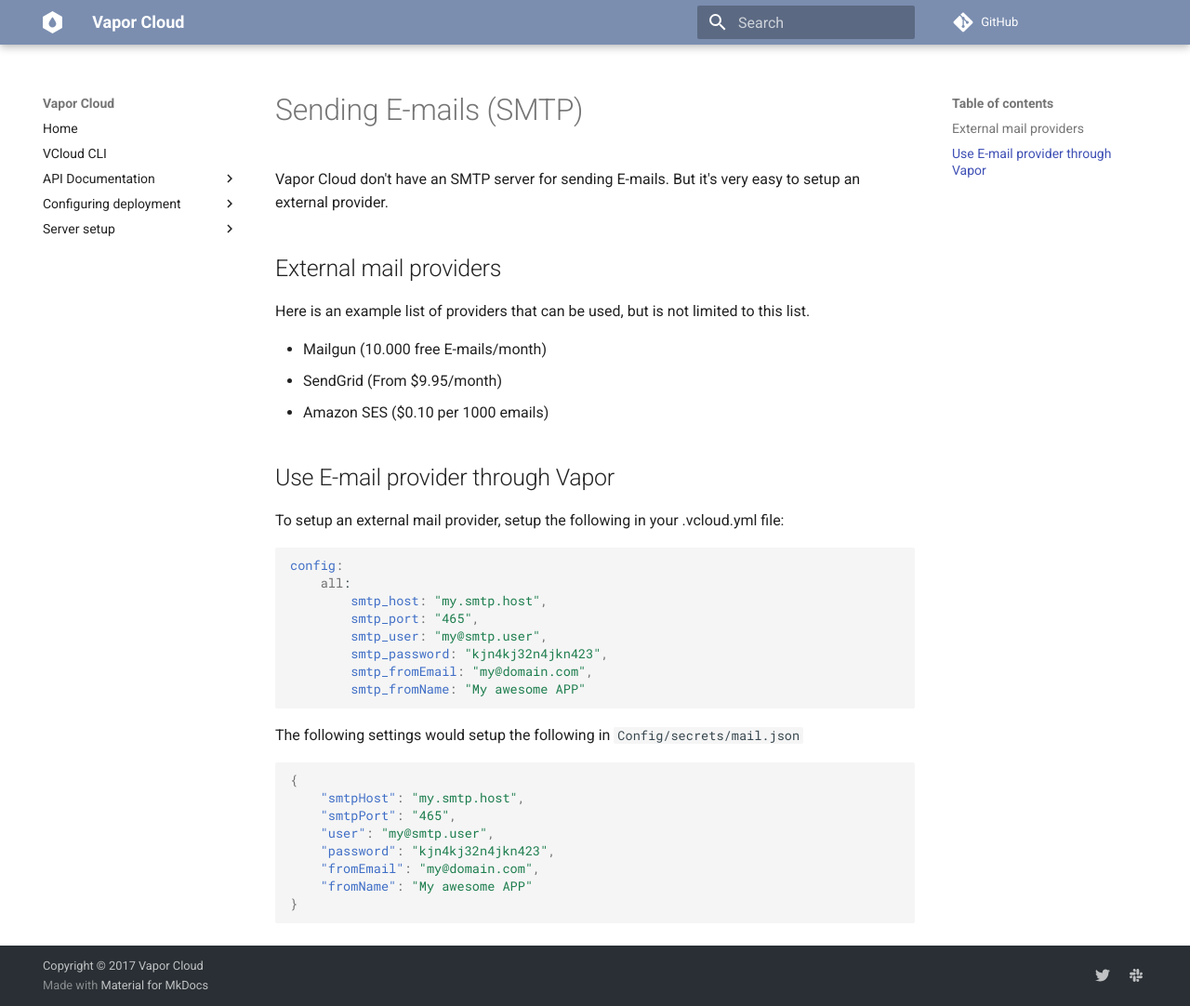
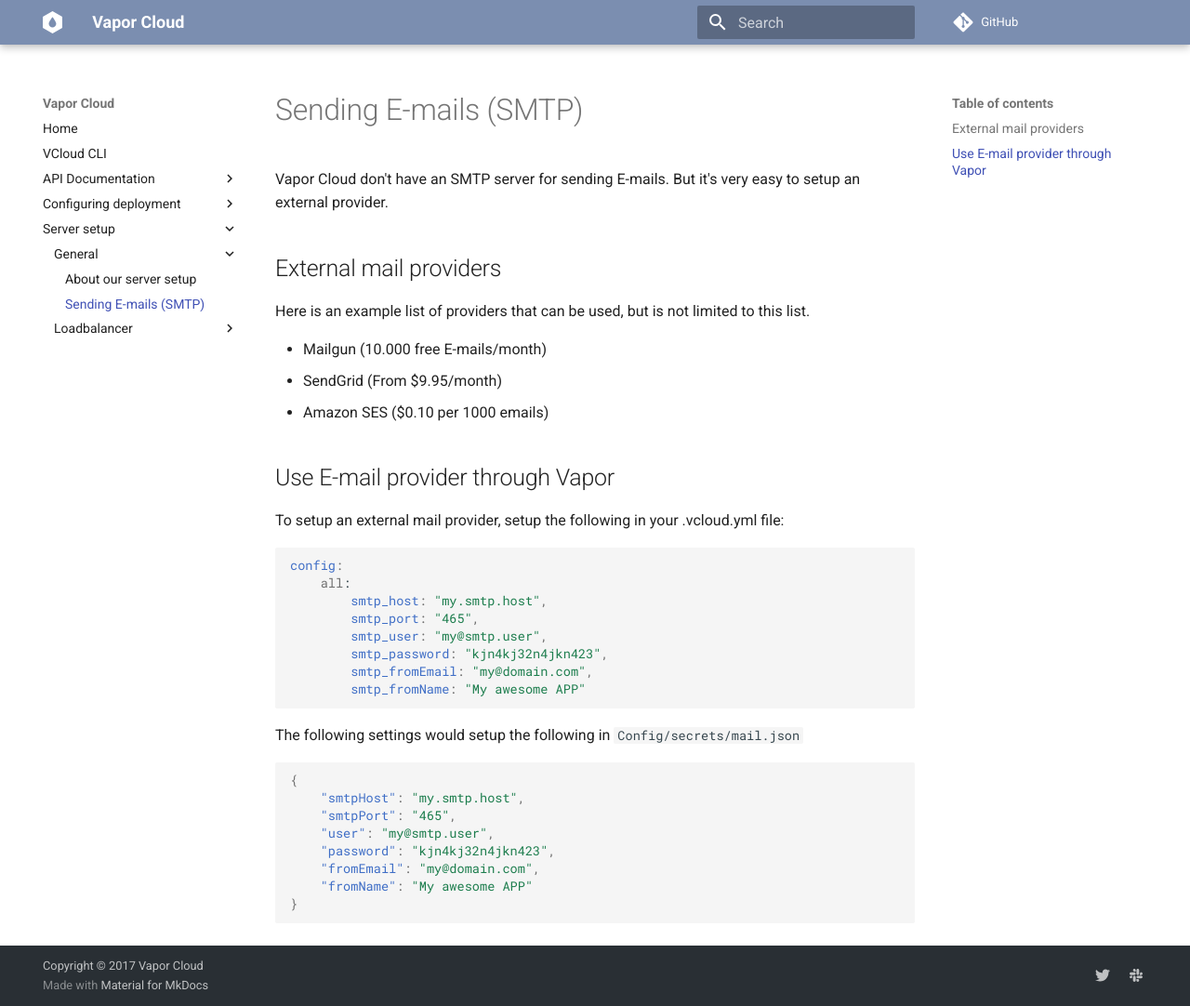
Before and after one commit to qutheory/cloud-documentation, an MkDocs documentation site: the page built from docs/server-setup/general/sending-emails.md, in a window 1280 px wide and 1082 px high. Shown: the whole window at 93% size. Built offline with MkDocs 1.6.1 and Material for MkDocs 9.7.7, drawn with Linux system fonts in a browser that asks for light colours; comment, search, counter and statistics services are not loaded; old or Windows-style settings are respelled for this version of MkDocs.

Commit message:
Adding SMTP documentation

```diff
--- a/mkdocs.yml
+++ b/mkdocs.yml
@@ -39,5 +39,6 @@
 - Server setup:
     - General:
         - 'About our server setup': 'server-setup/general/about-our-server-setup.md'
+        - 'Sending E-mails (SMTP)': 'server-setup/general/sending-emails.md'
     - Loadbalancer:
         - 'SSL/TLS': 'server-setup/loadbalancer/ssl-tls.md'
```
